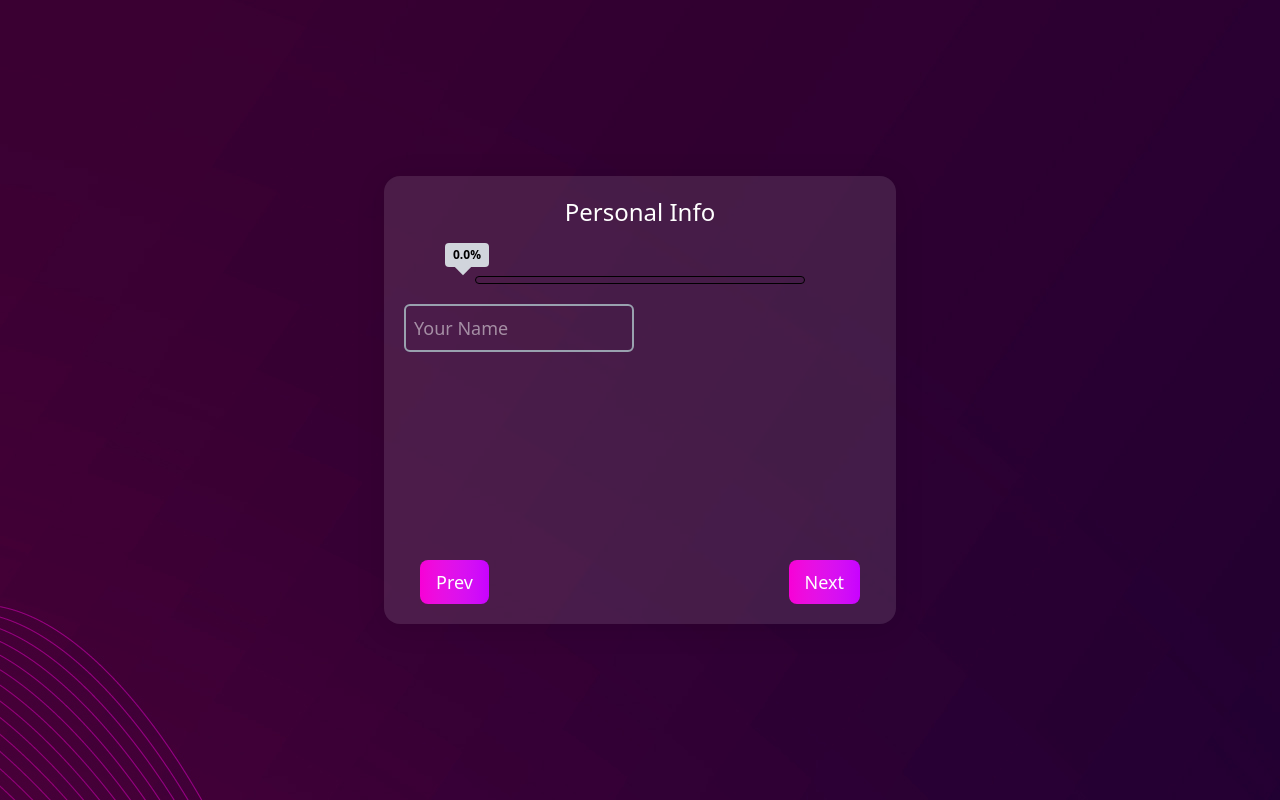
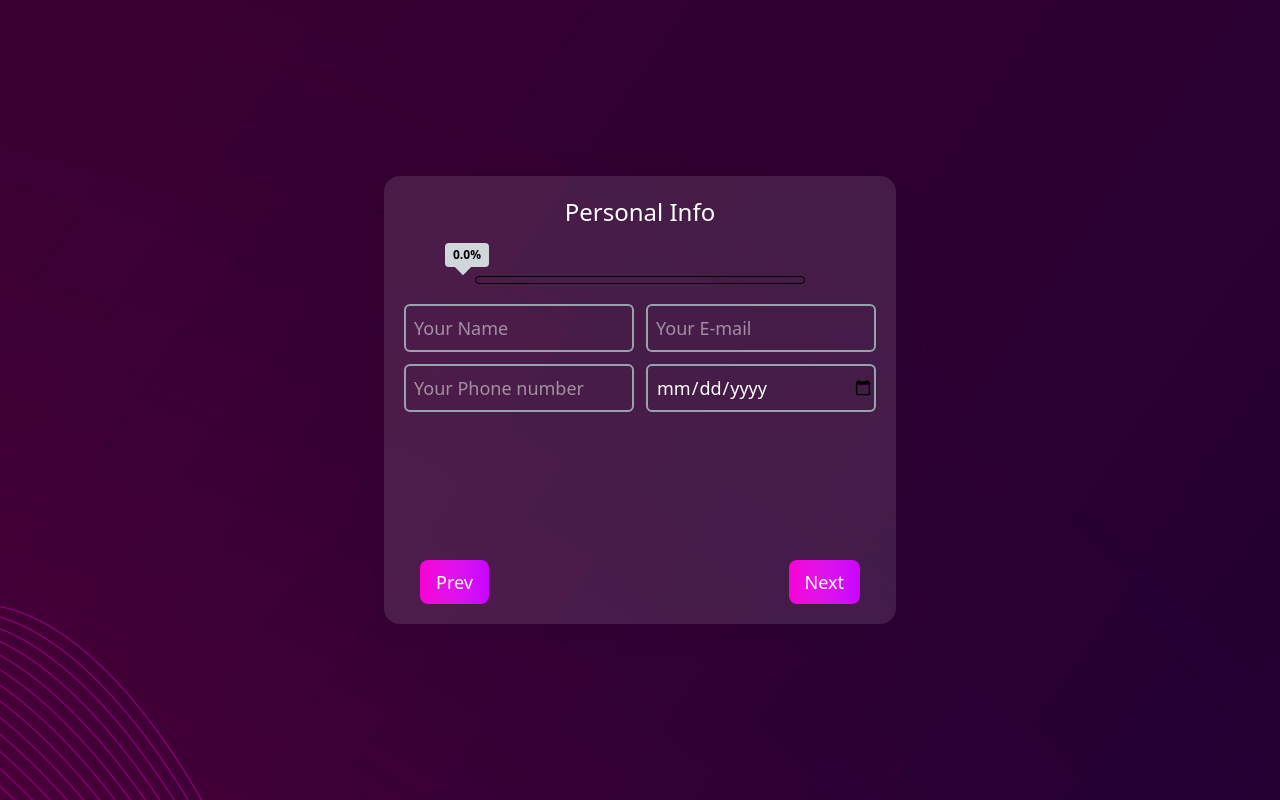
Before and after one commit to Saiful10400/Multi-step-form, a React app: page / in a window 1280 px wide. Built offline with nearby package versions, Linux system fonts and the light colour scheme; the HTML template or start-up script is replaced by a standard one.

Commit message:
personal info page full with input field.

```diff
--- a/src/Blocks/Component/PersonalInfo.tsx
+++ b/src/Blocks/Component/PersonalInfo.tsx
@@ -8,7 +8,10 @@ const PersonalInfo = ({updaterFn,formData,updateProgressCount}:{updateProgressCo
 
     return (
         <div className="grid grid-cols-2 gap-3">
-           <InputField updateProgressCount={updateProgressCount} errorMessage="Your full name missing!" fieldName="fullName" updaterFn={updaterFn}  type="text" value={formData["fullName"]} placeHolder="Your Name" />
+           <InputField updateProgressCount={updateProgressCount} errorMessage="Your full name is missing!" fieldName="fullName" updaterFn={updaterFn}  type="text" value={formData["fullName"]} placeHolder="Your Name" />
+           <InputField updateProgressCount={updateProgressCount} errorMessage="Your email missing!" fieldName="email" updaterFn={updaterFn}  type="email" value={formData["email"]} placeHolder="Your E-mail" />
+           <InputField updateProgressCount={updateProgressCount} errorMessage="Your phone number is missing!" fieldName="phone" updaterFn={updaterFn}  type="number" value={formData["phone"]} placeHolder="Your Phone number" />
+           <InputField updateProgressCount={updateProgressCount} errorMessage="Your date of birth is missing!" fieldName="dob" updaterFn={updaterFn}  type="date" value={formData["dob"]} placeHolder="Your Date of birth" />
         </div>
     );
 };
--- a/src/Blocks/Util/Function/updateProgress.ts
+++ b/src/Blocks/Util/Function/updateProgress.ts
@@ -1,5 +1,7 @@
+import initialFormData from "../../Storage/FormData";
+
 const updateProgressFn = (fn: (v: number) => void) => {
-  fn(100 / 12);
+  fn(100 / Object.keys(initialFormData).length);
 };
 
 export default updateProgressFn;
```
